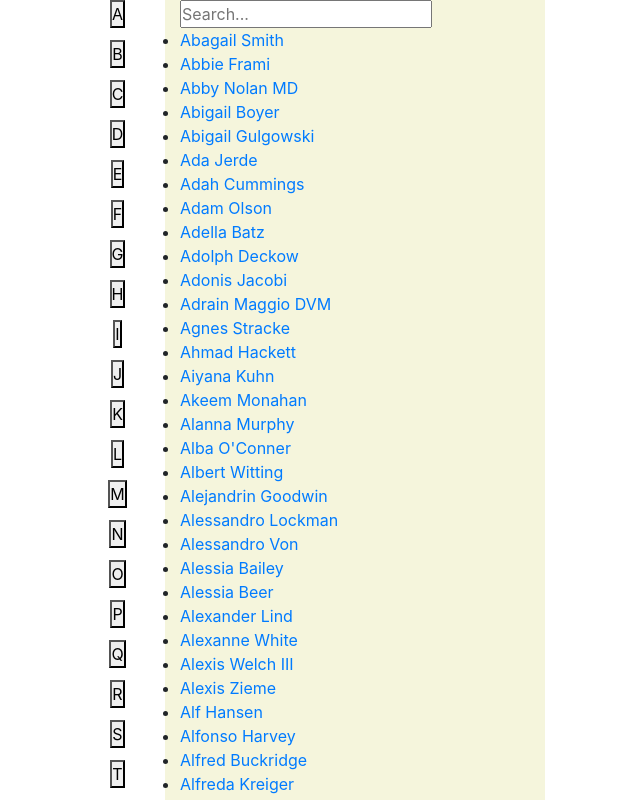
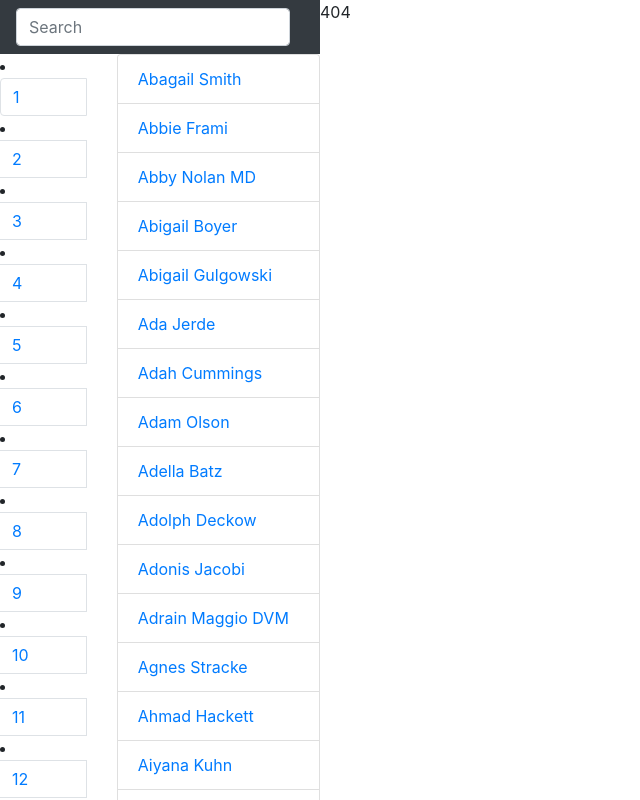
Before and after one commit to vairojarela/contacts-goldenspear, a React (Create React App) app: page / in a window 1280 px wide. Shown: the top 800 px of the page, without its empty margins (0-640 px from the left). Built offline with nearby package versions, Linux system fonts and the light colour scheme.

Commit message:
add pagination and improved UI

```diff
--- a/package.json
+++ b/package.json
@@ -2,12 +2,13 @@
   "name": "contacts-goldenspear",
   "version": "0.1.0",
   "private": true,
-  "homepage": "https://github.com/vairojarela/contacts-goldenspear",
+  "homepage": "https://vairojarela.github.io/contacts-goldenspear",
   "dependencies": {
     "axios": "^0.19.0",
     "bootstrap": "^4.3.1",
     "gh-pages": "^2.1.1",
     "react": "^16.12.0",
+    "react-bootstrap": "^1.0.0-beta.14",
     "react-dom": "^16.12.0",
     "react-router-dom": "^5.1.2",
     "react-scripts": "3.2.0"
--- a/src/App.css
+++ b/src/App.css
@@ -2,8 +2,18 @@
   margin: 0;
   padding: 0;
 }
-html {
+html,
+body,
+#root {
   height: 100%;
+}
+
+.padding-0 {
+  padding-right: 0 !important;
+  padding-left: 0 !important;
+}
+
+#root {
 }
 
 .avatar-img {
--- a/src/App.js
+++ b/src/App.js
@@ -1,35 +1,26 @@
-import React, { Suspense, lazy } from "react";
-import {
-  BrowserRouter as Router,
-  Route,
-  Switch,
-  Link,
-  Redirect
-} from "react-router-dom";
+import React from "react";
+import { BrowserRouter as Router, Route, Switch } from "react-router-dom";
 import "./App.css";
 import Loading from "./components/Loading";
-import clients from "./clients.json";
-const Contacts = lazy(() => import("./components/Contacts"));
-const ContactDetails = lazy(() => import("./components/ContactDetails"));
+import { Container, Row, Col } from "react-bootstrap";
+
+import Contacts from "./components/Contacts";
+import NotFound from "./components/NotFound";
+import routes from "./routes/routes";
+import ContactDetails from "./components/ContactDetails";
 
 function App() {
   return (
     <Router>
-      <Suspense fallback={<Loading />}>
-        <div className="container">
-          <div className="row">
-            <Contacts clients={clients} />
-            <Switch>
-              <Route
-                path="/:id"
-                render={props => (
-                  <ContactDetails {...props} clients={clients} />
-                )}
-              />
-            </Switch>
-          </div>
-        </div>
-      </Suspense>
+      <Container fluid>
+        <Switch>
+          <Row>
+            <Route path={routes.home} component={Contacts}></Route>
+            <Route path={routes.id} exact component={ContactDetails}></Route>
+            <Route component={NotFound}></Route>
+          </Row>
+        </Switch>
+      </Container>
     </Router>
   );
 }
--- /dev/null
+++ b/src/components/Alphabet.js
@@ -0,0 +1,21 @@
+import React from "react";
+import { Pagination } from "react-bootstrap";
+
+const Alphabet = ({ handleButtonClick, letter }) => {
+  const alphabet = "abcdefghijklmnopqrstuvwxyz".toUpperCase().split("");
+  return alphabet.map((x, index) => {
+    return (
+      <Pagination>
+        <Pagination.Item
+          active={x === letter}
+          onClick={e => handleButtonClick(e)}
+          key={index}
+        >
+          {x}
+        </Pagination.Item>
+      </Pagination>
+    );
+  });
+};
+
+export default Alphabet;
--- a/src/components/ContactDetails.js
+++ b/src/components/ContactDetails.js
@@ -1,59 +1,126 @@
-import React, { useState } from "react";
-import ContactCard from "./ContactCard";
-import SearchInput from "./SearchInput";
+import React, { Component } from "react";
+import { Link, Redirect } from "react-router-dom";
 import clients from "../clients.json";
+import NavBar from "./NavBar";
+import { Col, Alert, Navbar, CardColumns, Card } from "react-bootstrap";
 
-const ContactDetails = props => {
-  const [searchTerm, setSearchTerm] = useState("");
-  const { params } = props.match;
-  const thisClient = props.clients.find(
-    client => client.id === Number(params.id)
-  );
-  const connectionsOfClient = thisClient.connections.map(connection => {
-    for (let i = 0; i < clients.length; i++) {
-      if (clients[i].id === connection) return clients[i];
-    }
-  });
-  console.log(connectionsOfClient);
+class ContactDetails extends Component {
+  constructor() {
+    super();
+    this.state = {
+      searchTerm: "",
+      client: {},
+      connections: [],
+      filteredConnections: [],
+      redirect: false
+    };
+  }
 
-  const handleChange = event => {
-    if (event.target.value) setSearchTerm(event.target.value);
-    else if (event.target.innerText) setSearchTerm(event.target.innerText);
-    console.log(event.target.innerText);
+  setRedirect = () => {
+    this.setState({
+      redirect: true
+    });
   };
 
-  const filteredConnections = !searchTerm
-    ? connectionsOfClient
-    : connectionsOfClient.filter(person =>
-        person.name.toLowerCase().includes(searchTerm.toLocaleLowerCase())
-      );
+  renderRedirect = () => {
+    if (this.state.redirect) {
+      return <Redirect to="/error404" />;
+    }
+  };
 
-  return (
-    <main className="col-7">
-      <header style={contactHeader}>
-        <img
-          className="avatar-img"
-          height="50"
-          src={thisClient.avatar}
-          alt={thisClient.name}
+  componentDidMount() {
+    console.log("mounted");
+    const { id } = this.props.match.params;
+    let thisClient = clients.find(client => client.id === +id);
+    if (!thisClient) return this.setRedirect();
+    const connectionsOfClient = clients.filter(client => {
+      if (thisClient.connections.includes(client.id)) return client;
+    });
+    this.setState({
+      client: thisClient,
+      connections: connectionsOfClient,
+      filteredConnections: [...connectionsOfClient]
+    });
+  }
+
+  handleInputChange = event => {
+    console.log("details search");
+    const { connections } = this.state;
+    const searchTerm = event.target.value;
+    console.log(connections);
+    const filter = connections.filter(person =>
+      person.name.toLowerCase().includes(searchTerm.toLocaleLowerCase())
+    );
+    console.log(filter);
+    this.setState({
+      searchTerm,
+      filteredConnections: filter
+    });
+  };
+
+  componentWillReceiveProps(props) {
+    const { id } = props.match.params;
+    // const { connections } = this.state;
+    console.log("Updated Contact Details Component");
+    let thisClient = clients.find(client => client.id === +id);
+    console.log(thisClient);
+    const connectionsOfClient = clients.filter(client => {
+      if (thisClient.connections.includes(client.id)) return client;
+    });
+    this.setState({
+      client: thisClient,
+      connections: connectionsOfClient,
+      filteredConnections: connectionsOfClient
+    });
+  }
+
+  render() {
+    const { client, filteredConnections, searchTerm } = this.state;
+    return (
+      <Col xs={true}>
+        <NavBar
+          handleInputChange={this.handleInputChange}
+          thisClient={client}
         />
-        <h2>{thisClient.name}</h2>
-        <input placeholder="Search..." onChange={handleChange}></input>
-      </header>
-      <div className="card-columns">
-        {filteredConnections.map((connection, index) => {
-          return <ContactCard connection={connection} />;
-        })}
-      </div>
-    </main>
-  );
-};
-
-const contactHeader = {
-  display: "flex",
-  justifyContent: "flex-start",
-  alignItems: "center",
-  padding: "1%"
-};
+        <Navbar bg="light">
+          <Navbar.Brand>
+            <h4>Connections ({filteredConnections.length})</h4>
+          </Navbar.Brand>
+        </Navbar>
+        {filteredConnections.length === 0 ? (
+          <Alert variant="danger" dismissible>
+            <Alert.Heading>
+              No connections found by "{searchTerm}"
+            </Alert.Heading>
+            <p>Try something else?</p>
+          </Alert>
+        ) : null}
+        <CardColumns>
+          {filteredConnections.map((connection, index) => {
+            return (
+              <Card key={index} className="text-center">
+                <Link key={index} to={`/${connection.id}`}>
+                  <img
+                    src={connection.avatar}
+                    width="100%"
+                    height="auto"
+                    className="d-inline-block align-top"
+                    alt="React Bootstrap logo"
+                  />
+                  <Card.Body>
+                    <Card.Title>{connection.name}</Card.Title>
+                  </Card.Body>
+                </Link>
+                <Card.Body>
+                  <Card.Text>{connection.description}</Card.Text>
+                </Card.Body>
+              </Card>
+            );
+          })}
+        </CardColumns>
+      </Col>
+    );
+  }
+}
 
 export default ContactDetails;
--- a/src/components/Contacts.js
+++ b/src/components/Contacts.js
@@ -1,70 +1,122 @@
-import React, { useState, useEffect } from "react";
 import { Link } from "react-router-dom";
+import NavBar from "./NavBar";
+import { Row, Col, Alert, Card, ListGroup, Pagination } from "react-bootstrap";
+import Alphabet from "./Alphabet";
+import clients from "../clients.json";
 
-const Contacts = ({ clients }) => {
-  const alphabet = "abcdefghijklmnopqrstuvwxyz".toUpperCase().split("");
+import React, { Component } from "react";
+
 clients.sort((a, b) => a.name.localeCompare(b.name));
-  const [searchTerm, setSearchTerm] = useState("");
-  /*   const [clientsFromProps, setClients] = useState(clients);
-   */
 
-  const handleChange = event => {
-    if (event.target.value) setSearchTerm(event.target.value);
-    else if (event.target.innerText) setSearchTerm(event.target.innerText);
-    console.log(event.target.innerText);
+class Contacts extends Component {
+  state = {
+    allClients: clients,
+    filtered: [],
+    searchTerm: "",
+    letter: ""
   };
 
-  const filteredClients = !searchTerm
-    ? clients
-    : clients.filter(person =>
+  componentDidMount() {
+    this.setState({
+      allClients: clients,
+      filtered: clients.slice(0, 50),
+      offset: 50,
+      pages: 20
+    });
+  }
+
+  handleButtonClick = event => {
+    const { allClients } = this.state;
+    const letter = event.target.innerText;
+    const startsWithN = allClients.filter(
+      client => client.name.charAt(0) === letter
+    );
+
+    this.setState({
+      filtered: [...startsWithN],
+      letter
+    });
+  };
+
+  handleInputChange = e => {
+    console.log("Contacts search");
+    const { allClients } = this.state;
+    const searchTerm = e.target.value;
+    const filteredClients = allClients.filter(person =>
       person.name.toLowerCase().includes(searchTerm.toLocaleLowerCase())
     );
+    console.log(filteredClients.length);
+    this.setState({
+      searchTerm,
+      filtered: [...filteredClients],
+      pages: Math.ceil(filteredClients.length / 50)
+    });
+  };
+
+  handlePagination = e => {
+    console.log("Pagination CLick");
+    const { filtered } = this.state;
+    console.log(filtered);
+  };
   /*
-  useEffect(() => {
-    const filteredClients = clientsFromProps.filter(client => {
-      return client.name.toLowerCase().includes(searchTerm);
+  handlePageClick = e => {
+    let selected = data.selected;
+    let offset = Math.ceil(selected * this.props.perPage);
+
+    this.setState({ offset: offset }, () => {
+      this.loadCommentsFromServer();
     });
+  }; */
 
-    setClients(filteredClients);
-    //setClients(filteredClients);
-  }, [clientsFromProps, searchTerm]);
- */
+  render() {
+    console.log("Rendered Contacts");
+    console.log(this.state);
+    const { filtered, searchTerm, letter, pages } = this.state;
+
+    let items = [];
+    for (let number = 1; number <= pages; number++) {
+      items.push(
+        <Pagination.Item onClick={e => this.handlePagination(e)} key={number}>
+          {number}
+        </Pagination.Item>
+      );
+    }
     return (
-    <>
-      <nav className="col-1">
-        {alphabet.map((letter, index) => {
+      <Col sm={3} className="no-gutters padding-0 hidden-xs">
+        <NavBar handleInputChange={this.handleInputChange} thisClient={null} />
+        <Row>
+          <Col md={4} className="no-gutters d-xs-none ">
+            {items}
+            <Alphabet
+              letter={letter}
+              handleButtonClick={this.handleButtonClick}
+            />
+          </Col>
+          <Col md={8} className="no-gutters">
+            {filtered.length === 0 ? (
+              <Alert variant="danger" dismissible>
+                <Alert.Heading>
+                  No connections found by "{searchTerm}"
+                </Alert.Heading>
+                <p>Try something else?</p>
+              </Alert>
+            ) : null}
+            <Card>
+              {filtered.map((client, index) => {
                 return (
-            <div style={alphabetStyles} key={index}>
-              <button onClick={handleChange}>{letter}</button>
-            </div>
+                  <ListGroup key={index} variant="flush">
+                    <Link params={{ testvalue: "hello" }} to={`/${client.id}`}>
+                      <ListGroup.Item key={index}>{client.name}</ListGroup.Item>
+                    </Link>
+                  </ListGroup>
                 );
               })}
-      </nav>
-      <aside className="col-4" style={asideStyles}>
-        <input type="text" onChange={handleChange} placeholder="Search..." />
-        <ul>
-          {filteredClients.map((client, index) => {
-            return (
-              <li key={index}>
-                <Link to={`/` + client.id}>{client.name}</Link>
-              </li>
+            </Card>
+          </Col>
+        </Row>
+      </Col>
     );
-          })}
-        </ul>
-      </aside>
-    </>
-  );
-};
-
-const asideStyles = {
-  height: "100%",
-  backgroundColor: "beige"
-};
-
-const alphabetStyles = {
-  textAlign: "center",
-  height: "40px",
-  overflowY: "scroll"
-};
+  }
+}
 
 export default Contacts;
--- /dev/null
+++ b/src/components/NavBar.js
@@ -0,0 +1,39 @@
+import React from "react";
+import { Navbar, Nav, Form, FormControl } from "react-bootstrap";
+
+const NavBar = ({ thisClient, handleInputChange }) => {
+  return (
+    <Navbar bg="dark" variant="dark" expand="lg" sticky="top">
+      <Navbar.Toggle aria-controls="basic-navbar-nav" />
+      <Navbar.Collapse id="basic-navbar-nav">
+        {thisClient ? (
+          <>
+            <Nav className="mr-auto">
+              <Navbar.Brand>
+                <img
+                  src={thisClient.avatar}
+                  width="30"
+                  height="30"
+                  className="d-inline-block align-top"
+                  alt={thisClient.name}
+                />
+              </Navbar.Brand>
+              <Navbar.Brand>{thisClient.name}</Navbar.Brand>
+            </Nav>
+          </>
+        ) : null}
+        <Form inline>
+          <FormControl
+            name="search"
+            type="text"
+            placeholder="Search"
+            className="mr-sm-2"
+            onChange={handleInputChange}
+          />
+        </Form>
+      </Navbar.Collapse>
+    </Navbar>
+  );
+};
+
+export default NavBar;
--- /dev/null
+++ b/src/components/NotFound.js
@@ -0,0 +1,7 @@
+import React from "react";
+
+const NotFound = () => {
+  return <div>404</div>;
+};
+
+export default NotFound;
--- /dev/null
+++ b/src/routes/routes.js
@@ -0,0 +1,4 @@
+export default {
+  home: "/",
+  id: "/:id"
+};
```
Also changed, not shown: src/components/ContactCard.js (deleted, +0 -16 lines), src/components/Pagination.js (added, +7 -0 lines), src/components/SearchInput.js (deleted, +0 -9 lines), 1 other file (tests, documents, lock files or other folders). Lines whose indentation alone changed are shown as unchanged.
